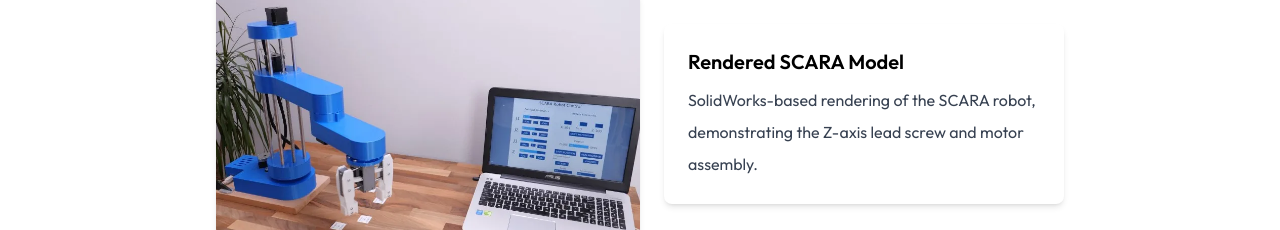
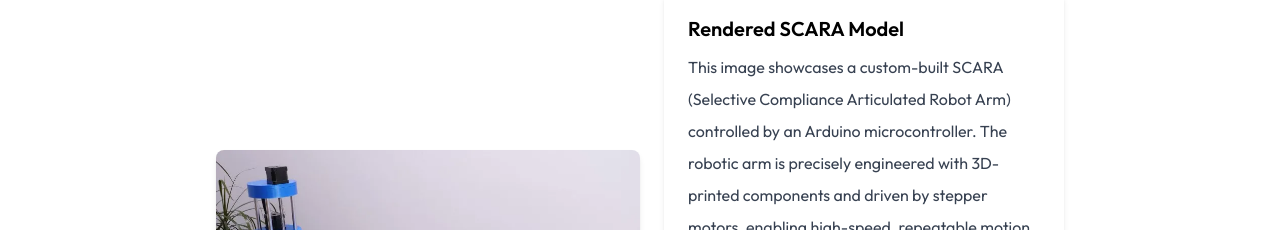
Before and after one commit to Matthew-Garcia/Matthew-Garcia-Portfolio2, a Next.js app: page /projects/scara-robot in a window 1280 px wide. Shown: the part 309-539 px from the top of the page. Built offline with nearby package versions, Linux system fonts and the light colour scheme; a web font is replaced by a local one.

Commit message:
Update page.jsx

```diff
--- a/app/projects/scara-robot/page.jsx
+++ b/app/projects/scara-robot/page.jsx
@@ -55,8 +55,8 @@ export default function ScaraRobotPage() {
                 Rendered SCARA Model
               </h2>
               <p className="text-gray-700 dark:text-gray-300">
-                SolidWorks-based rendering of the SCARA robot, demonstrating the
-                Z-axis lead screw and motor assembly.
+                This image showcases a custom-built SCARA (Selective Compliance Articulated Robot Arm) controlled by an Arduino microcontroller. The robotic arm is precisely engineered with 3D-printed components and driven by stepper motors, enabling high-speed, repeatable motion for pick-and-place applications. The adjacent laptop displays a custom GUI built in Processing, which allows real-time control of the arm using both forward and inverse kinematics. The interface includes joint angle inputs, Cartesian coordinates, and control toggles for gripper actuation. This project demonstrates seamless hardware-software integration using open-source tools.
+
               </p>
             </div>
           </div>
```
